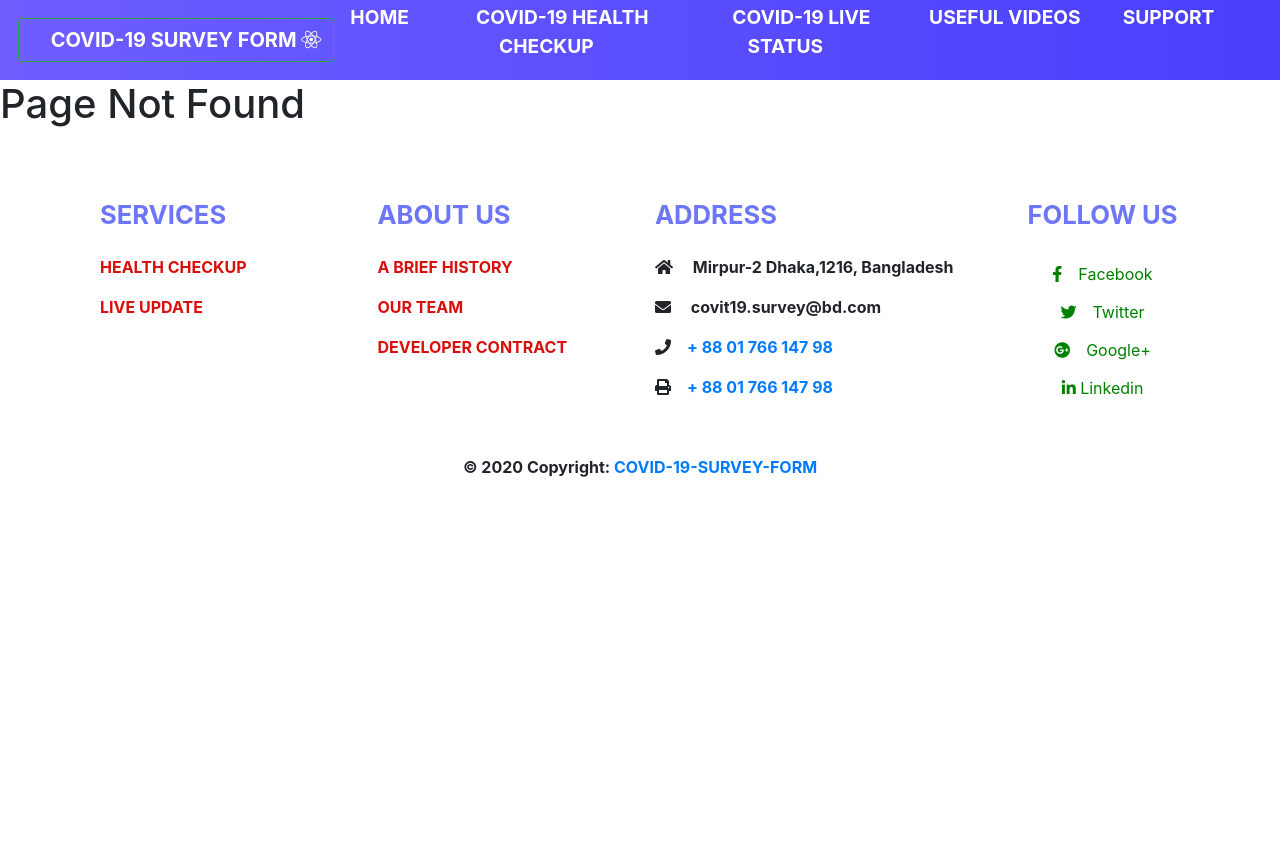
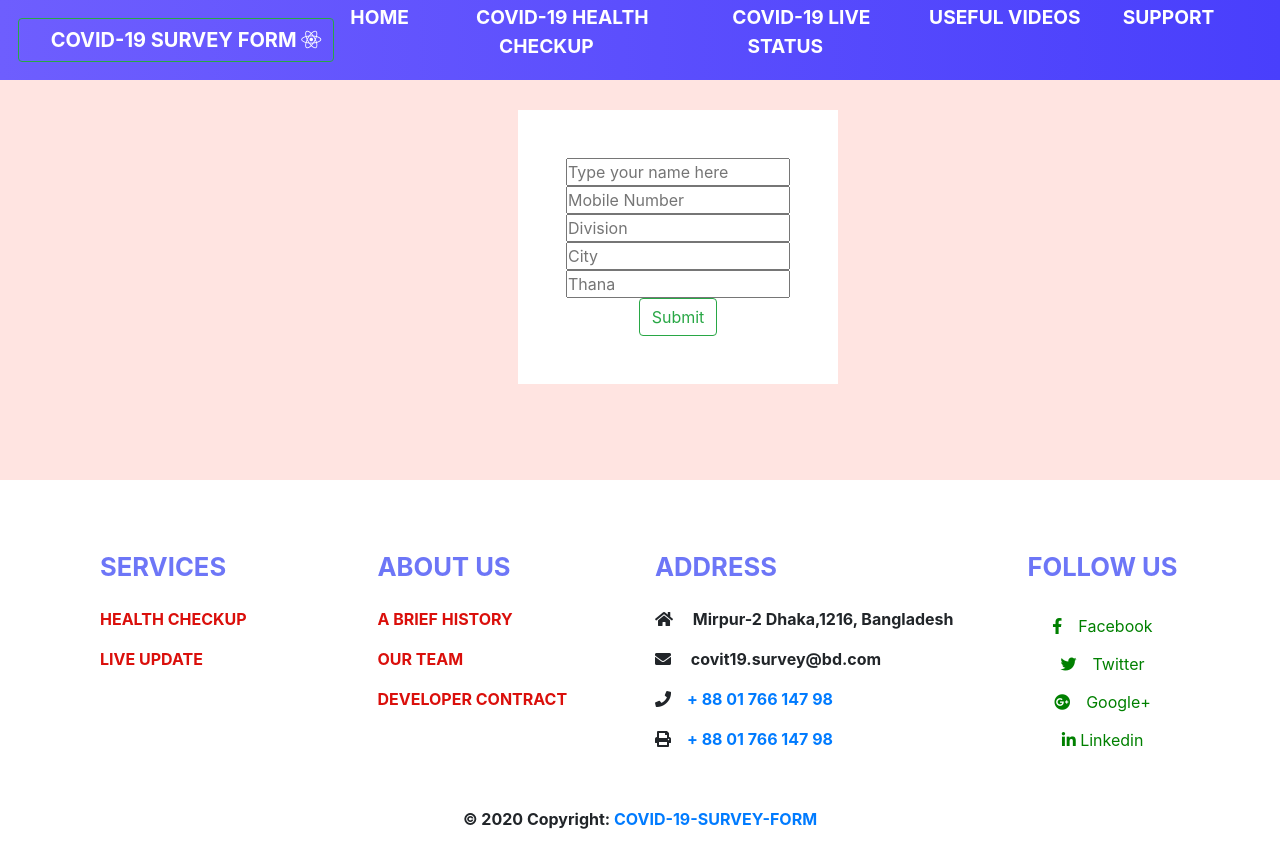
Before and after one commit to abdulkadershohan/COVID-19-SURVEY-FROM, a React (Create React App) app: page /input-form in a window 1280 px wide. Before the commit the page ends 800 px from the top, so only its background shows below. Built offline with nearby package versions, Linux system fonts and the light colour scheme.

Commit message:
Survey page

```diff
--- a/src/App.js
+++ b/src/App.js
@@ -14,6 +14,7 @@ import UsefulVideos from "./Pages/YoutubeVideos/UsefulVideos";
 import Team from "./Pages/About/About";
 import Developer from "./Pages/About/Developer/Developer";
 import HealthTrips from "./Pages/Health Trips/Health-trips";
+import InputForm from "./Components/Form/input-form";
 
 
 function App() {
@@ -35,7 +36,10 @@ function App() {
                         <Route exact path='/support' component={Support}/>
                         <Route exact path='/developer-contract' component={Developer}/>
                         <Route exact path='/health-trips' component={HealthTrips}/>
+                        <Route exact path='/input-form' component={InputForm}/>
+
                         <Route component={PageNotFound}/>
+
                     </Switch>
                     <footer>
                         <FooterPagePro/>
--- a/src/Components/Form/input-form.css
+++ b/src/Components/Form/input-form.css
@@ -0,0 +1,38 @@
+
+.input-form{
+    height: 50vh;
+    background:mistyrose;
+    padding: 30px;
+    margin: auto;
+    position:relative;
+
+
+
+}
+.input-form-content{
+    display: flex;
+    flex-direction: column;
+    width: 20rem;
+    position: relative;
+    left: 40%;
+    background:white;
+    text-align: center;
+}
+
+.input-form-content:hover{
+    box-shadow: 5px 10px 20px 1px rgba(0,0,0,253)!important ;
+
+}
+
+@media screen and (max-width: 960px){
+    .input-form-content{
+
+        position: relative;
+        left: auto;
+        margin: auto;
+
+
+    }
+
+
+}
--- a/src/Components/Form/input-form.js
+++ b/src/Components/Form/input-form.js
@@ -1,37 +1,29 @@
 import React, {Component} from 'react';
 import './input-form.css'
+import {Link} from "react-router-dom";
 
 class InputForm extends Component {
-    constructor(props) {
-        super(props);
-        this.state={
-            score:this.props.sendData
-        }
-    }
-
     render() {
-        let { score } = this.state;
-
         return (
             <div>
                 <div className="input-form ">
-                    <form action="" className=" input-form-content p-5">
+                    <div className="input-form-2">
+                        <form action="" className="input-form-content p-5">
                             <input name="name" type="text"  placeholder="Type your name here"/>
                             <input name="phone" type="text"  placeholder="Mobile Number"/>
                             <input name="division" type="text" placeholder="Division"/>
                             <input name="city" type="text" placeholder="City"/>
                             <input name="thana" type="text" placeholder="Thana"/>
                             <div>
-                            <input  className=" btn btn-outline-success " type="submit"/>
+                                <Link to="/survey/content">
+                                    <input className=" btn btn-outline-success button-submit " type="submit"/>
+                                </Link>
 
                             </div>
 
                         </form>
-
-                    <h1>{score}</h1>
-
                     </div>
-
+            </div>
             </div>
         );
     }
--- a/src/Survey/Befor Get Started/Survey.js
+++ b/src/Survey/Befor Get Started/Survey.js
@@ -18,7 +18,7 @@ class Survey extends Component {
 
             </div>
                 <div className="Button">
-                <Link to="/survey/content" className="btn btn-outline-success justify-content-center">
+                <Link to="/input-form" className="btn btn-outline-success justify-content-center">
                     Get Started
                 </Link>
                 </div>
--- a/src/Survey/Survey Content/SurveyContent.css
+++ b/src/Survey/Survey Content/SurveyContent.css
@@ -50,24 +50,3 @@
     padding: 30px;
 
 }
-.input-form{
-
-    background:mistyrose;
-    padding: 30px;
-    margin: auto;
-
-}
-.input-form-content{
-display: flex;
-
-
-}
-@media screen and (max-width: 960px){
-    .input-form-content{
-
-        display: grid;
-
-    }
-
-
-}
--- a/src/Survey/Survey Content/SurveyContent.js
+++ b/src/Survey/Survey Content/SurveyContent.js
@@ -2,8 +2,8 @@ import React, {Component} from 'react';
 import Question from "../question/Question";
 import Answer from "../answer/Answer";
 import './SurveyContent.css'
-import {Link} from "react-router-dom";
-import InputForm from "../../Components/Form/input-form";
+import MainResult from "../Survey Result/MainResult";
+
 
 
 export default class Quiz extends Component {
@@ -228,11 +228,7 @@ export default class Quiz extends Component {
                     </>) : (
                         <div className="finalPage">
                             <h1>You have completed the Survey!</h1>
-                               <h2>
-                                    Fill out the form below and click the submit button to report your information to the
-                                    appropriate authorities.</h2>
-                                <p>Note: All your information will be kept confidential.</p>
-                             <InputForm sendData={score}/>
+                               <MainResult sendData={score}/>
 
 
                         </div>
--- /dev/null
+++ b/src/Survey/Survey Result/MainResult.js
@@ -0,0 +1,32 @@
+import React, {Component} from 'react';
+import ResultDanger from "../../Survey/Survey Result/ResultDanger";
+import ResultAvg from "../../Survey/Survey Result/ResultAvg";
+import ResultGreen from "../../Survey/Survey Result/ResultGreen";
+class MainResult extends Component {
+    constructor(props) {
+        super(props);
+        this.state={
+            score:this.props.sendData
+        }
+    }
+
+    render() {
+        let { score } = this.state;
+
+        return (
+            <div>
+
+                <div>
+
+                    {score<=1 &&(<ResultGreen/>)}
+                    {score===2 &&(<ResultAvg/>)}
+                    {score>2  &&(<ResultDanger/>)}
+                </div>
+
+
+            </div>
+        );
+    }
+}
+
+export default MainResult;
--- /dev/null
+++ b/src/Survey/Survey Result/Result.css
@@ -0,0 +1,15 @@
+.result-green{
+    height: 100vh;
+    background: darkseagreen;
+    position: relative;
+}
+.result-avg{
+    height: 100vh;
+    background: yellow;
+    position: relative;
+}
+.result-danger{
+    height: 100vh;
+    background: red;
+    position: relative;
+}
--- /dev/null
+++ b/src/Survey/Survey Result/ResultAvg.js
@@ -0,0 +1,13 @@
+import React, {Component} from 'react';
+import './Result.css'
+const ResultAvg=()=> {
+    return (
+        <div className="result-avg">
+            <div className="danger-top">
+
+            </div>
+
+        </div>
+    );
+}
+export default ResultAvg
--- /dev/null
+++ b/src/Survey/Survey Result/ResultDanger.js
@@ -0,0 +1,13 @@
+import React, {Component} from 'react';
+import './Result.css'
+const ResultDanger=(props)=> {
+    return (
+        <div className="result-danger">
+            <div className="danger-top">
+
+            </div>
+
+        </div>
+    );
+}
+export default ResultDanger
--- /dev/null
+++ b/src/Survey/Survey Result/ResultGreen.js
@@ -0,0 +1,14 @@
+import React, {Component} from 'react';
+import './Result.css'
+const ResultGreen=()=> {
+    return (
+        <div className="result-green">
+            <div className="danger-top">
+
+            </div>
+
+        </div>
+
+    );
+}
+export default ResultGreen
```
Lines whose indentation alone changed are shown as unchanged.
